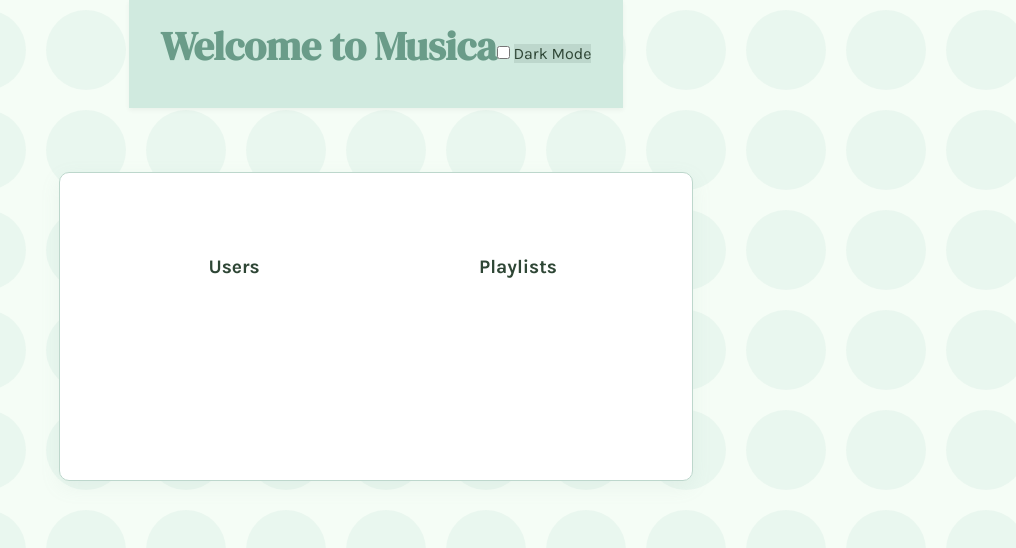
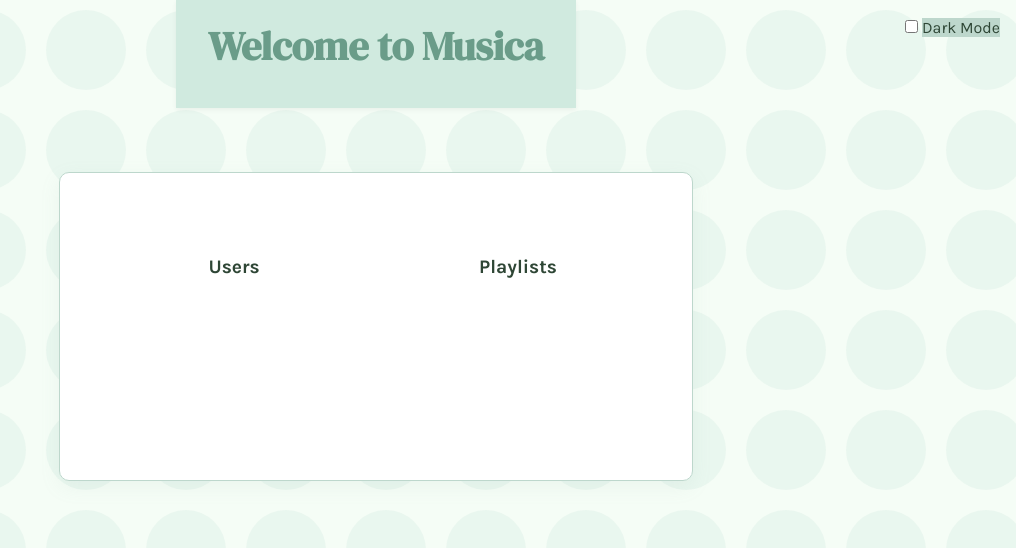
Before and after one commit to amandayu255/437-mono, a website built with Vite: page packages/proto/index.html in a window 1280 px wide. Shown: the whole page, without its empty margins (264-1280 px from the left). Built offline with nearby package versions, Linux system fonts and the light colour scheme; what @calpoly/mustang would draw is missing.

Commit message:
moved dark mode toggle checkbox to top right of page

```diff
--- a/packages/proto/public/scripts/page.css
+++ b/packages/proto/public/scripts/page.css
@@ -23,6 +23,13 @@ header {
   padding: 1rem 2rem;
   background-color: var(--color-background-header);
   box-shadow: 0 2px 5px rgba(0, 0, 0, 0.05);
+  gap: 0.5rem;
+}
+
+#dark-mode-toggle {
+  position: absolute;
+  top: 1rem;
+  right: 1rem;
 }
 
 /* Typography */
@@ -90,8 +97,12 @@ section {
 }
 
 @keyframes fadeIn {
-  from { opacity: 0; }
-  to { opacity: 1; }
+  from {
+    opacity: 0;
+  }
+  to {
+    opacity: 1;
+  }
 }
 
 svg.icon {
@@ -107,7 +118,6 @@ svg.icon {
   width: 1em;
   height: 1em;
 }
-
 
 .toggle-slider {
   background-color: var(--color-border);
```
